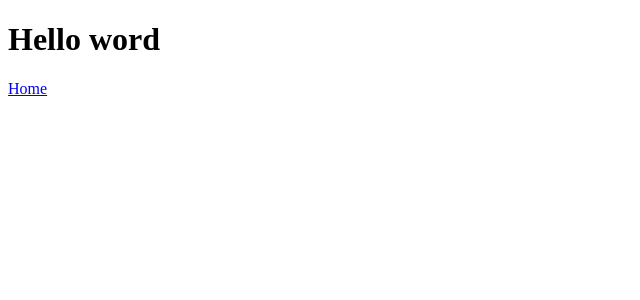
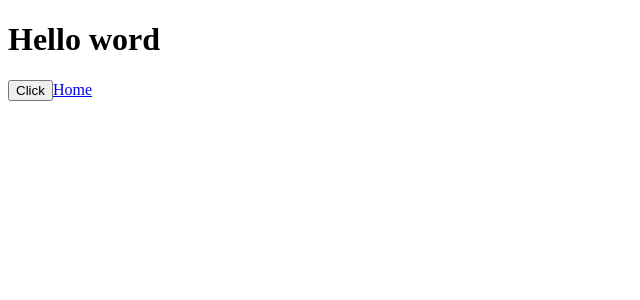
Before and after one commit to ThomasSouly1409/vu.js_final_project, a Vue app: page /Home in a window 1280 px wide. Shown: the top 300 px of the page, without its empty margins (0-640 px from the left). Built offline with nearby package versions, Linux system fonts and the light colour scheme.

Commit message:
Button show data

```diff
--- a/src/pages/Home.vue
+++ b/src/pages/Home.vue
@@ -11,4 +11,5 @@ async function loadUrls() {
 
 <template>
     <h1>Hello word</h1>
+    <button @click="loadUrls">Click</button>
 </template>
```
